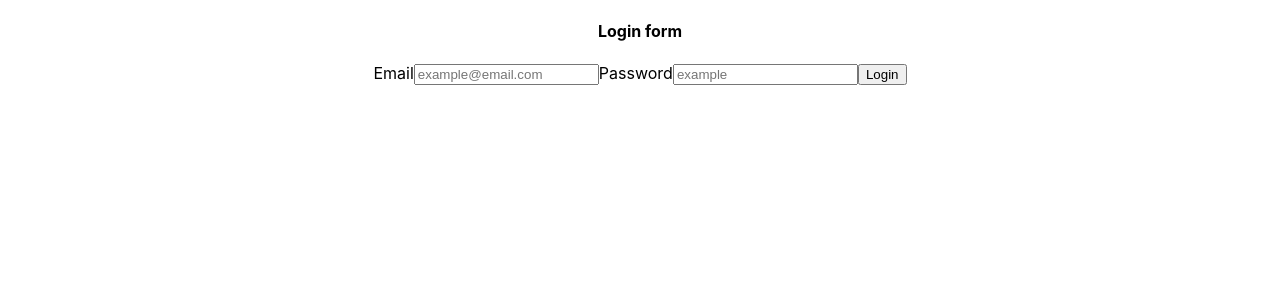
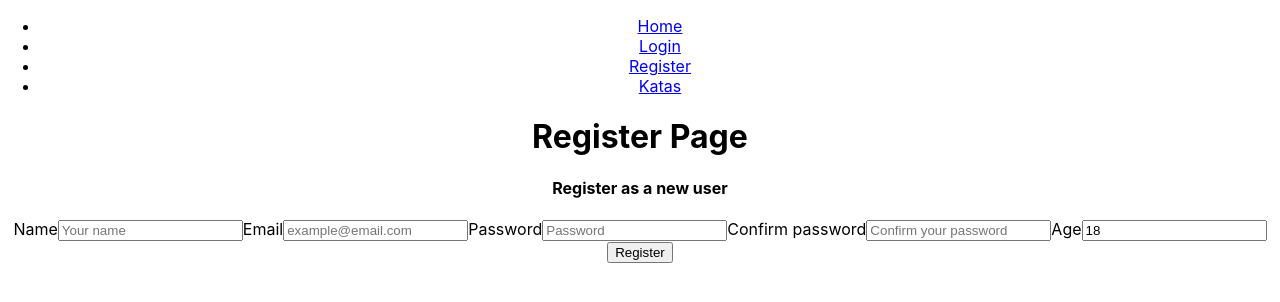
Before and after one commit to rubengarzon/front-open, a React (Create React App) app: page /register in a window 1280 px wide. Shown: the top 302 px of the page. Built offline with nearby package versions, Linux system fonts and the light colour scheme.

Commit message:
registro y navegacion

```diff
--- a/package.json
+++ b/package.json
@@ -13,6 +13,7 @@
     "axios": "^0.27.2",
     "formik": "^2.2.9",
     "node-sass": "^7.0.3",
+    "prism-react-renderer": "^1.3.5",
     "react": "^18.2.0",
     "react-dom": "^18.2.0",
     "react-router-dom": "^6.4.1",
--- a/src/App.tsx
+++ b/src/App.tsx
@@ -1,11 +1,48 @@
-import React from 'react';
-import './App.css';
-import LoginForm from './components/forms/LoginForm';
+import React from "react";
+import "./App.css";
+
+import {
+  BrowserRouter as Router,
+  Routes,
+  Route,
+  Navigate,
+  Link,
+} from "react-router-dom";
+import HomePage from "./pages/HomePage";
+import LoginPage from "./pages/LoginPage";
+import KatasPage from "./pages/KatasPage";
+import RegisterPage from "./pages/RegisterPage";
+import KatasDetailPage from "./pages/KatasDetailPage";
 
 function App() {
   return (
     <div className="App">
-      <LoginForm/>
+      <Router>
+        <nav>
+          <ul>
+            <li>
+              <Link to="/">Home</Link>
+            </li>
+            <li>
+              <Link to="/login">Login</Link>
+            </li>
+            <li>
+              <Link to="/register">Register</Link>
+            </li>
+            <li>
+              <Link to="/katas">Katas</Link>
+            </li>
+          </ul>
+        </nav>
+        <Routes>
+          <Route path="/" element={<HomePage />} />
+          <Route path="login" element={<LoginPage />} />
+          <Route path="register" element={<RegisterPage />} />
+          <Route path="katas" element={<KatasPage />} />
+          <Route path="/katas/:id" element={<KatasDetailPage />} />
+          <Route path="*" element={<Navigate to="/" replace />} />
+        </Routes>
+      </Router>
     </div>
   );
 }
--- a/src/components/forms/LoginForm.tsx
+++ b/src/components/forms/LoginForm.tsx
@@ -1,66 +1,76 @@
-import React from 'react';
-import { Formik, Form, Field, ErrorMessage } from 'formik';
-import * as Yup from 'yup';
-import { login } from '../../services/authService';
-import { AxiosResponse } from 'axios';
-
+import React from "react";
+import { Formik, Form, Field, ErrorMessage } from "formik";
+import * as Yup from "yup";
+import { login } from "../../services/authService";
+import { AxiosResponse } from "axios";
+import { useNavigate } from "react-router-dom";
 
 // Define schema for validation with Yup
 const validationSchema = Yup.object().shape({
-  email: Yup.string()
-    .email('Invalid email')
-    .required('Email is required'),
-  password: Yup.string()
-    .required('Password is required'),
+  email: Yup.string().email("Invalid email").required("Email is required"),
+  password: Yup.string().required("Password is required"),
 });
 
 const LoginForm = () => {
+  const navigate = useNavigate();
+
   const initialCredentials = {
-        email: '',
-        password: '',
+    email: "",
+    password: "",
   };
 
   return (
     <div>
       <h4>Login form</h4>
       <Formik
-           initialValues={initialCredentials} validationSchema={validationSchema} onSubmit={ async (values) => {
-            login(values.email, values.password).then((response: AxiosResponse) => {
-              if(response.status === 200){
-                if(response.data.token){
-                  sessionStorage.setItem('token', response.data.token);
-                }else{
-                  throw new Error('Invalid token');
+        initialValues={initialCredentials}
+        validationSchema={validationSchema}
+        onSubmit={async (values) => {
+          login(values.email, values.password)
+            .then(async (response: AxiosResponse) => {
+              if (response.status === 200) {
+                if (response.data.token) {
+                  await sessionStorage.setItem("token", response.data.token);
+                  navigate("/katas");
+                } else {
+                  throw new Error("Invalid token");
                 }
-              }else{
-                throw new Error('Invalid credentials');
+              } else {
+                throw new Error("Invalid credentials");
               }
-            }).catch((error) => {
+            })
+            .catch((error) => {
               console.error(`[LOGIN ERROR]: Something went wrong: ${error}`);
             });
-           }}>
-
-            {({ values, errors, touched, isSubmitting, handleChange, handleBlur }) => (
+        }}
+      >
+        {({
+          values,
+          errors,
+          touched,
+          isSubmitting,
+          handleChange,
+          handleBlur,
+        }) => (
           <Form>
             <label htmlFor="email">Email</label>
             <Field type="email" name="email" placeholder="example@email.com" />
             {/** Display error message if email is invalid */}
-                { touched.email && errors.email && (
-                  <ErrorMessage name='email' component='div' />
+            {touched.email && errors.email && (
+              <ErrorMessage name="email" component="div" />
             )}
             <label htmlFor="password">Password</label>
-                <Field type="password" name="password" placeholder="example"/>
+            <Field type="password" name="password" placeholder="example" />
             {/** Display error message if password is invalid */}
-                { touched.password && errors.password && (
-                  <ErrorMessage name='password' component='div' />
+            {touched.password && errors.password && (
+              <ErrorMessage name="password" component="div" />
             )}
             <button type="submit">Login</button>
 
             {/** Message if the form is submitting */}
-                { isSubmitting ? (<p>Checking credentials...</p>) : null }
+            {isSubmitting ? <p>Checking credentials...</p> : null}
           </Form>
         )}
-
       </Formik>
     </div>
   );
--- a/src/components/forms/RegisterForm.tsx
+++ b/src/components/forms/RegisterForm.tsx
@@ -1 +1,112 @@
-import react from 'react';
+import react from "react";
+import { Formik, Form, Field, ErrorMessage } from "formik";
+import * as Yup from "yup";
+import { register } from "../../services/authService";
+import { AxiosResponse } from "axios";
+
+const RegisterForm = () => {
+  const initialValues = {
+    name: "",
+    email: "",
+    password: "",
+    confirm: "",
+    age: 18,
+  };
+
+  const validationSchema = Yup.object().shape({
+    name: Yup.string()
+      .min(6, "Name must be at least 6 characters")
+      .max(12, "Name must be less than 12 characters")
+      .required("Name is required"),
+    email: Yup.string().email("Invalid email").required("Email is required"),
+    password: Yup.string()
+      .min(6, "Password must be at least 6 characters")
+      .max(50, "Password must be less than 50 characters")
+      .required("Password is required"),
+    confirm: Yup.string()
+      .when("password", {
+        is: (val: string) => (val && val.length > 0 ? true : false),
+        then: Yup.string().oneOf(
+          [Yup.ref("password")],
+          "Both password need to be the same"
+        ),
+      })
+      .required("Password confirmation is required"),
+    age: Yup.number()
+      .min(18, "You must be at least 18 years old")
+      .max(100, "You must be less than 100 years old")
+      .required("Age is required"),
+  });
+
+  return (
+    <div>
+      <h4>Register as a new user</h4>
+      <Formik
+        initialValues={initialValues}
+        validationSchema={validationSchema}
+        onSubmit={async (values) => {
+          register(values.name, values.email, values.password, values.age)
+            .then((response: AxiosResponse) => {
+              if (response.status === 200) {
+                console.log("User registered successfully " + response.data);
+                alert("User registered successfully");
+              } else {
+                throw new Error("Error registering user");
+              }
+            })
+            .catch((error) => {
+              console.error(`[Register ERROR]: Something went wrong: ${error}`);
+            });
+        }}
+      >
+        {({
+          values,
+          errors,
+          touched,
+          isSubmitting,
+          handleChange,
+          handleBlur,
+        }) => (
+          <Form>
+            <label htmlFor="name">Name</label>
+            <Field type="text" name="name" placeholder="Your name" />
+            {/** Display error message if name is invalid */}
+            {touched.name && errors.name && (
+              <ErrorMessage name="name" component="div" />
+            )}
+            <label htmlFor="email">Email</label>
+            <Field type="email" name="email" placeholder="example@email.com" />
+            {/** Display error message if email is invalid */}
+            {touched.email && errors.email && (
+              <ErrorMessage name="email" component="div" />
+            )}
+            <label htmlFor="password">Password</label>
+            <Field type="password" name="password" placeholder="Password" />
+            {/** Display error message if password is invalid */}
+            {touched.password && errors.password && (
+              <ErrorMessage name="password" component="div" />
+            )}
+            <label htmlFor="confirm">Confirm password</label>
+            <Field type="password" name="confirm" placeholder="Confirm your password" />
+            {/** Display error message if password confirmation is invalid */}
+            {touched.confirm && errors.confirm && (
+              <ErrorMessage name="confirm" component="div" />
+            )}
+            <label htmlFor="age">Age</label>
+            <Field type="number" name="age" placeholder="18" />
+            {/** Display error message if age is invalid */}
+            {touched.age && errors.age && (
+              <ErrorMessage name="age" component="div" />
+            )}
+            <button type="submit">Register</button>
+
+            {/** Message if the form is submitting */}
+            {isSubmitting ? <p>Sending data...</p> : null}
+          </Form>
+        )}
+      </Formik>
+    </div>
+  );
+};
+
+export default RegisterForm;
--- /dev/null
+++ b/src/pages/HomePage.tsx
@@ -0,0 +1,11 @@
+import react from "react";
+
+export const HomePage = () => {
+  return (
+    <div>
+      <h1>Home Page</h1>
+    </div>
+  );
+};
+
+export default HomePage;
--- /dev/null
+++ b/src/pages/KatasDetailPage.tsx
@@ -0,0 +1,26 @@
+import react, { useEffect } from "react";
+import { useParams, useNavigate } from "react-router-dom";
+import { Editor } from "../editor/editor";
+import { useSessionStorage } from "../hooks/useSessionStorage";
+
+export const KatasDetailPage = () => {
+  const { id } = useParams();
+  const navigate = useNavigate();
+
+  let loggedIn = useSessionStorage("token");
+
+  useEffect(() => {
+    if (!loggedIn) {
+      navigate("/login");
+    }
+  }, [loggedIn, navigate]);
+
+  return (
+    <div>
+      <h1>Katas Detail Page: {id}</h1>
+      <Editor />
+    </div>
+  );
+};
+
+export default KatasDetailPage;
--- /dev/null
+++ b/src/pages/KatasPage.tsx
@@ -0,0 +1,36 @@
+import react, { useEffect } from "react";
+import { useNavigate } from "react-router-dom";
+
+import { useSessionStorage } from "../hooks/useSessionStorage";
+
+export const KatasPage = () => {
+  let loggedIn = useSessionStorage("token");
+  let navigate = useNavigate();
+
+  useEffect(() => {
+    if (!loggedIn) {
+      navigate("/login");
+    }
+  }, [loggedIn, navigate]);
+
+  /**
+   * Function to navigate to the kata detail page
+   * @param id  - id of the kata
+   */
+  const navigateToKataDetail = (id: number) => {
+    navigate(`/katas/${id}`);
+  };
+
+  return (
+    <div>
+      <h1>Katas Page</h1>
+
+      <ul>
+        <li onClick={() => navigateToKataDetail(1)}>Kata 1</li>
+        <li onClick={() => navigateToKataDetail(2)}>Kata 2</li>
+      </ul>
+    </div>
+  );
+};
+
+export default KatasPage;
--- /dev/null
+++ b/src/pages/LoginPage.tsx
@@ -0,0 +1,13 @@
+import react from "react";
+import LoginForm from "../components/forms/LoginForm";
+
+export const LoginPage = () => {
+  return (
+    <div>
+      <h1>Login Page</h1>
+      <LoginForm />
+    </div>
+  );
+};
+
+export default LoginPage;
--- /dev/null
+++ b/src/pages/RegisterPage.tsx
@@ -0,0 +1,13 @@
+import react from "react";
+import RegisterForm from "../components/forms/RegisterForm";
+
+export const RegisterPage = () => {
+  return (
+    <div>
+      <h1>Register Page</h1>
+      <RegisterForm />
+    </div>
+  );
+};
+
+export default RegisterPage;
```
Also changed, not shown: src/editor/editor.tsx (added, +32 -0 lines), src/hooks/useSessionStorage.ts (added, +9 -0 lines), 1 other file (tests, documents, lock files or other folders). Lines whose indentation alone changed are shown as unchanged.
